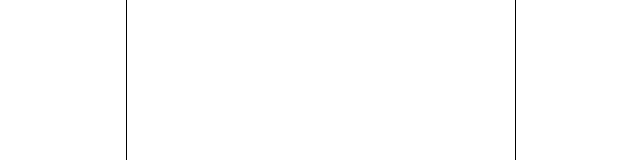
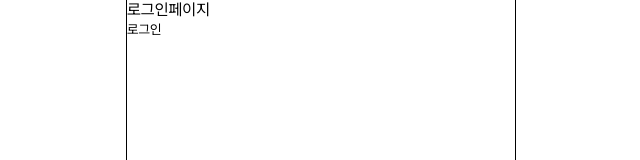
Before and after one commit to Kusitms-Kukerton-D/Frontend_D, a React (Vite) app: page /login in a window 1280 px wide. Before the commit this address had no page. Shown: the top 160 px of the page, without its empty margins (319-959 px from the left). Built offline with nearby package versions, Linux system fonts and the light colour scheme.

Commit message:
feat: 카카오 로그인 구현

```diff
--- a/src/Router.tsx
+++ b/src/Router.tsx
@@ -1,11 +1,15 @@
 import { BrowserRouter, Route, Routes } from "react-router-dom";
 import MainPage from "./pages/MainPage";
+import LoginPage from "./pages/LoginPage";
+import RedirectPage from "./pages/RedirectPage";
 
 function Router() {
   return (
     <BrowserRouter>
       <Routes>
         <Route path="/" element={<MainPage />} />
+        <Route path="/login" element={<LoginPage />} />
+        <Route path="/auth" element={<RedirectPage />} />
       </Routes>
     </BrowserRouter>
   );
--- /dev/null
+++ b/src/pages/LoginPage.tsx
@@ -0,0 +1,19 @@
+const LoginPage = () => {
+  const handleLogin = async () => {
+    const kakaoURL = `https://kauth.kakao.com/oauth/authorize?response_type=code&client_id=${
+      import.meta.env.VITE_REST_API_KEY
+    }&redirect_uri=${import.meta.env.VITE_REDIRECT_URI}`;
+    window.location.href = kakaoURL;
+  };
+
+  return (
+    <div>
+      <div>로그인페이지</div>
+      <button type="button" onClick={handleLogin}>
+        로그인
+      </button>
+    </div>
+  );
+};
+
+export default LoginPage;
--- /dev/null
+++ b/src/pages/RedirectPage.tsx
@@ -0,0 +1,20 @@
+import { useEffect } from "react";
+import Axios from "../apis/axios";
+
+const RedirectPage = () => {
+  const code = new URL(window.location.href).searchParams.get("code");
+  console.log(code);
+
+  const handleRedirect = async () => {
+    const response = await Axios.get(`member/login?code=${code}`);
+    console.log(response);
+  };
+
+  useEffect(() => {
+    handleRedirect();
+  }, []);
+
+  return null;
+};
+
+export default RedirectPage;
```
Also changed, not shown: 1 other file (tests, documents, lock files or other folders).
